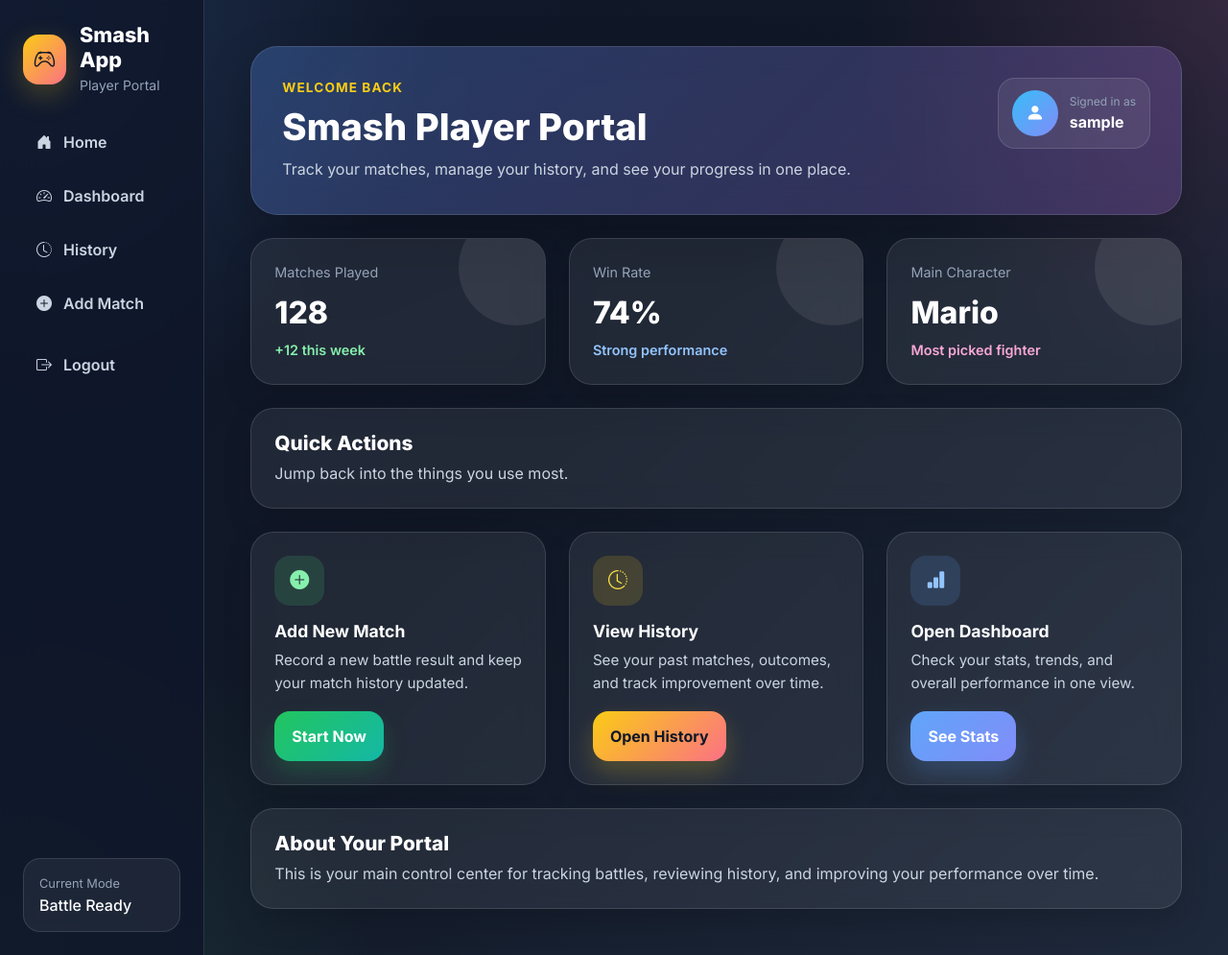
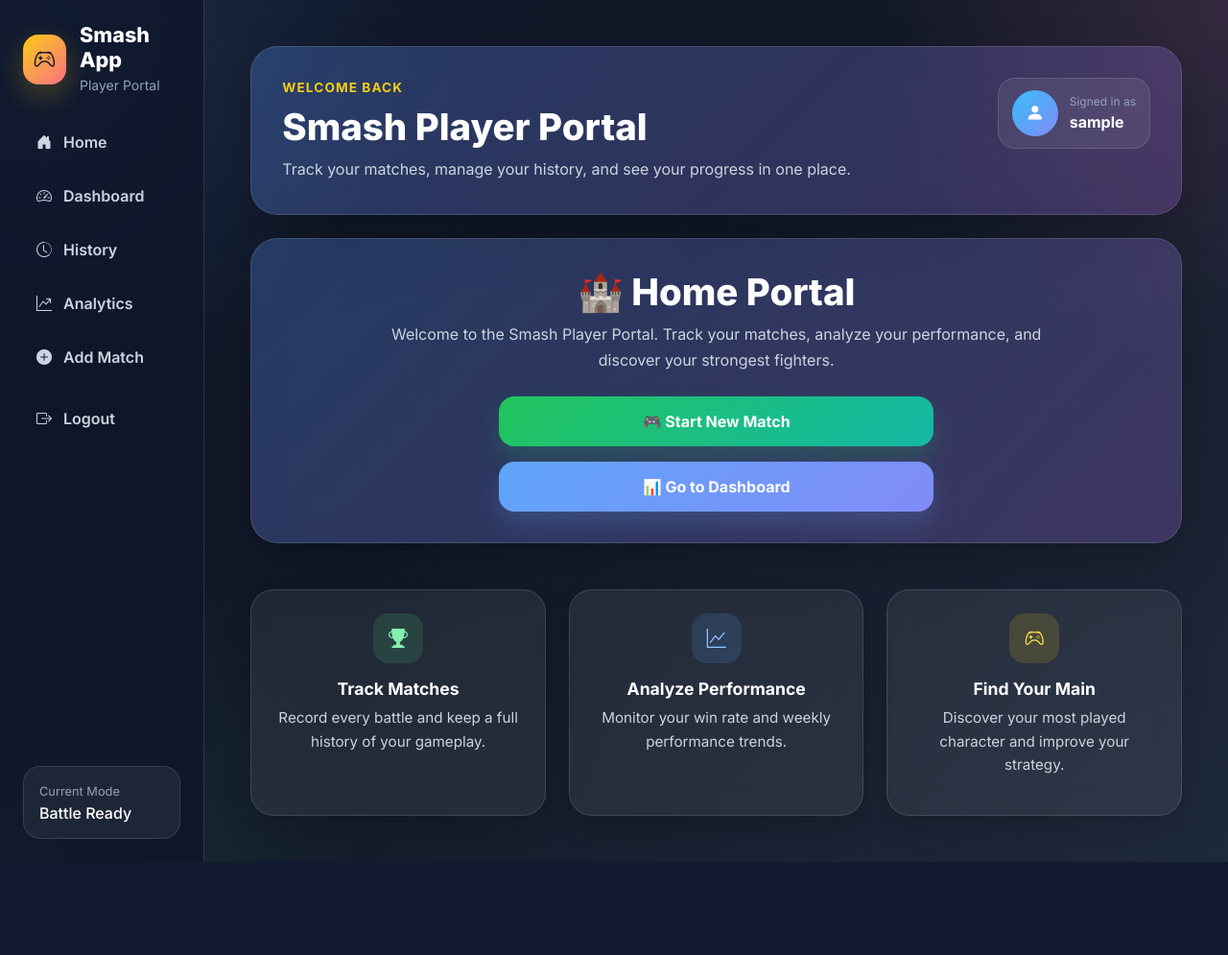
Before and after one commit to sherinawij/smash-tracker, a Flask app: page / in a window 1280 px wide. Shown: the whole page at 96% size. After the commit the page ends 898 px from the top, so only its background shows below. Run offline with Flask 3, Linux system fonts and the light colour scheme; the visitor is signed in with stand-in values (Sample User, id 1).

Commit message:
add analytics page

```diff
--- a/app.py
+++ b/app.py
@@ -2,7 +2,8 @@ from flask import Flask, request, render_template, redirect, url_for
 from flask_sqlalchemy import SQLAlchemy
 from flask_login import LoginManager, UserMixin, login_user, login_required, logout_user, current_user
 from werkzeug.security import generate_password_hash, check_password_hash
-
+from datetime import datetime, timedelta
+from collections import Counter
 app = Flask(__name__)
 app.config['SECRET_KEY'] = 'secret'
 app.config['SQLALCHEMY_DATABASE_URI'] = 'sqlite:///site.db'
@@ -17,7 +18,6 @@ def load_user(user_id):
     return User.query.get(int(user_id))
 
 db = SQLAlchemy(app)
-
 class User(db.Model, UserMixin):
     id = db.Column(db.Integer, primary_key=True)
     username = db.Column(db.String(100), nullable=False, unique=True)
@@ -26,12 +26,25 @@ class User(db.Model, UserMixin):
 @app.route('/')
 def home():
     return render_template('home.html')
-    # return "Hello, Smash App!"
 
 @app.route('/dashboard')
 @login_required
 def dashboard():
-    return render_template('dashboard.html', current_user=current_user)
+    matches = match.query.filter_by(userID=current_user.id).all()
+    total = len(matches)
+    one_week_ago = datetime.utcnow()-timedelta(days=7)
+    weekly_matches = match.query.filter(match.userID==current_user.id, match.date >= one_week_ago).all()
+    weekly_count = len(weekly_matches)
+    win_matches = match.query.filter(match.userID==current_user.id, match.result == "Win").all()
+    percentage = len(win_matches)*100/total if total > 0 else 0
+    characters = [m.character1 for m in matches]
+    counter = Counter(characters)
+    if counter:
+        most_character, count = counter.most_common(1)[0]
+    else:
+        most_character = "No data"
+        count = 0
+    return render_template('dashboard.html', current_user=current_user, total=total, weekly_count=weekly_count, percentage=percentage, most_character=most_character, count=count)
 
 @app.route('/logout')
 def logout():
@@ -75,8 +88,10 @@ class match(db.Model):
     character2 = db.Column(db.String(100), nullable=False)
     result = db.Column(db.String(100), nullable=False)
     userID = db.Column(db.Integer, db.ForeignKey('user.id'), nullable=False)
+    date = db.Column(db.DateTime, default=datetime.utcnow)
 
 @app.route('/add_match', methods=['GET', 'POST'])
+@login_required
 def add_match():
     if request.method == 'POST':
         player1 = request.form['player1']
@@ -92,6 +107,7 @@ def add_match():
         return render_template('add_match.html')
 
 @app.route('/history', methods=['GET'])
+@login_required
 def history():
     matches = match.query.filter_by(userID=current_user.id).all()
     return render_template('history.html', matches=matches)
@@ -114,6 +130,9 @@ def edit_match(match_id):
         return redirect(url_for('history'))
 
     return render_template('edit_match.html', match=cur_match)
-
+@app.route('/analytics')
+@login_required
+def analytics():
+    return render_template('analytics.html')
 if __name__ == '__main__':
     app.run(debug=True)
--- a/static/css/pages/history.css
+++ b/static/css/pages/history.css
@@ -12,8 +12,8 @@
   border-left: 4px solid #e94560;
 }
 
-.match-card.win  { border-left-color: #4caf50; }
-.match-card.loss { border-left-color: #e94560; }
+.match-card.Win  { border-left-color: #4caf50; }
+.match-card.Loss { border-left-color: #e94560; }
 
 .match-card p {
   margin: 4px 0;
--- a/templates/add_match.html
+++ b/templates/add_match.html
@@ -24,8 +24,8 @@
 
     <label>Result:</label><br>
     <select name="result">
-        <option value="win">Win</option>
-        <option value="loss">Loss</option>
+        <option value="Win">Win</option>
+        <option value="Loss">Loss</option>
     </select>
 
     <button type="submit">Add Match</button>
--- /dev/null
+++ b/templates/analytics.html
@@ -0,0 +1 @@
+{% extends "base.html" %}
--- a/templates/base.html
+++ b/templates/base.html
@@ -49,6 +49,9 @@
                             </a>
                             <a href="{{ url_for('history') }}" class="nav-link custom-link">
                                 <i class="bi bi-clock-history me-2"></i> History
+                            </a>
+                            <a href="{{ url_for('analytics') }}" class="nav-link custom-link">
+                                <i class="bi bi-graph-up-arrow me-2"></i> Analytics
                             </a>
                             <a href="{{ url_for('add_match') }}" class="nav-link custom-link">
                                 <i class="bi bi-plus-circle-fill me-2"></i> Add Match
--- a/templates/edit_match.html
+++ b/templates/edit_match.html
@@ -29,8 +29,8 @@
 
         <label>Result:</label><br>
         <select name="result">
-            <option value="win">Win</option>
-            <option value="loss">Loss</option>
+            <option value="Win">Win</option>
+            <option value="Loss">Loss</option>
         </select>
 
         <button type="submit">Add Match</button>
--- a/templates/history.html
+++ b/templates/history.html
@@ -16,9 +16,11 @@
     <p>Character 1: {{ match.character1 }}</p>
     <p>Character 2: {{ match.character2 }}</p>
     <p>Result: {{ match.result }}</p>
-
+    <p>{{ match.date }}</p>
     <div class="edit-match">
-        <button onclick="location.href = '{{ url_for('edit_match', match_id=match.id) }}'">Edit Match</button>
+        <a class="btn btn-primary" href="{{url_for('edit_match', match_id=match.id)}}">
+            Edit Match
+        </a>
     </div>
 </div>
 
--- a/templates/home.html
+++ b/templates/home.html
@@ -4,78 +4,85 @@
 
 {% block content %}
 
-<div class="row g-4 mb-4">
-    <div class="col-12 col-md-4">
-        <div class="stat-card">
-            <div class="stat-label">Matches Played</div>
-            <div class="stat-value">128</div>
-            <div class="stat-trend trend-green">+12 this week</div>
+<div class="hero-card text-center mb-5">
+
+    <h2 class="hero-title">🏰 Home Portal</h2>
+
+    <p class="hero-text mx-auto">
+        Welcome to the Smash Player Portal. Track your matches, analyze your performance,
+        and discover your strongest fighters.
+    </p>
+
+    <div class="d-flex flex-column align-items-center gap-3 mt-4">
+
+        {% if current_user.is_authenticated %}
+
+            <a href="{{ url_for('add_match') }}"
+               class="pretty-btn btn-gradient-green w-50">
+                🎮 Start New Match
+            </a>
+
+            <a href="{{ url_for('dashboard') }}"
+               class="pretty-btn btn-gradient-blue w-50">
+                📊 Go to Dashboard
+            </a>
+
+        {% else %}
+
+            <a href="{{ url_for('login') }}"
+               class="pretty-btn btn-gradient-green w-50">
+                🔑 Login
+            </a>
+
+            <a href="{{ url_for('signup') }}"
+               class="pretty-btn btn-gradient-yellow w-50">
+                ✨ Sign Up
+            </a>
+
+        {% endif %}
+
+    </div>
+</div>
+
+
+<div class="row g-4">
+
+    <div class="col-md-4">
+        <div class="feature-card text-center">
+            <div class="feature-icon icon-green">
+                <i class="bi bi-trophy-fill"></i>
+            </div>
+            <h5 class="feature-title">Track Matches</h5>
+            <p class="feature-text">
+                Record every battle and keep a full history of your gameplay.
+            </p>
         </div>
     </div>
 
-    <div class="col-12 col-md-4">
-        <div class="stat-card">
-            <div class="stat-label">Win Rate</div>
-            <div class="stat-value">74%</div>
-            <div class="stat-trend trend-blue">Strong performance</div>
+    <div class="col-md-4">
+        <div class="feature-card text-center">
+            <div class="feature-icon icon-blue">
+                <i class="bi bi-graph-up"></i>
+            </div>
+            <h5 class="feature-title">Analyze Performance</h5>
+            <p class="feature-text">
+                Monitor your win rate and weekly performance trends.
+            </p>
         </div>
     </div>
 
-    <div class="col-12 col-md-4">
-        <div class="stat-card">
-            <div class="stat-label">Main Character</div>
-            <div class="stat-value">Mario</div>
-            <div class="stat-trend trend-pink">Most picked fighter</div>
-        </div>
-    </div>
-</div>
-
-<div class="dashboard-card mb-4">
-    <h2 class="section-title">Quick Actions</h2>
-    <p class="section-subtitle">Jump back into the things you use most.</p>
-</div>
-
-<div class="row g-4 mb-4">
-    <div class="col-12 col-md-6 col-xl-4">
-        <div class="feature-card">
-            <div class="feature-icon icon-green">
-                <i class="bi bi-plus-circle-fill"></i>
+    <div class="col-md-4">
+        <div class="feature-card text-center">
+            <div class="feature-icon icon-yellow">
+                <i class="bi bi-controller"></i>
             </div>
-            <h3 class="feature-title">Add New Match</h3>
-            <p class="feature-text">Record a new battle result and keep your match history updated.</p>
-            <a href="{{ url_for('add_match') }}" class="pretty-btn btn-gradient-green">Start Now</a>
+            <h5 class="feature-title">Find Your Main</h5>
+            <p class="feature-text">
+                Discover your most played character and improve your strategy.
+            </p>
         </div>
     </div>
 
-    <div class="col-12 col-md-6 col-xl-4">
-        <div class="feature-card">
-            <div class="feature-icon icon-yellow">
-                <i class="bi bi-clock-history"></i>
-            </div>
-            <h3 class="feature-title">View History</h3>
-            <p class="feature-text">See your past matches, outcomes, and track improvement over time.</p>
-            <a href="{{ url_for('history') }}" class="pretty-btn btn-gradient-yellow">Open History</a>
-        </div>
-    </div>
-
-    <div class="col-12 col-md-6 col-xl-4">
-        <div class="feature-card">
-            <div class="feature-icon icon-blue">
-                <i class="bi bi-bar-chart-fill"></i>
-            </div>
-            <h3 class="feature-title">Open Dashboard</h3>
-            <p class="feature-text">Check your stats, trends, and overall performance in one view.</p>
-            <a href="{{ url_for('dashboard') }}" class="pretty-btn btn-gradient-blue">See Stats</a>
-        </div>
-    </div>
-</div>
-
-<div class="content-card">
-    <h2 class="section-title">About Your Portal</h2>
-    <p class="section-subtitle">
-        This is your main control center for tracking battles, reviewing history,
-        and improving your performance over time.
-    </p>
 </div>
 
 {% endblock %}
```
Also changed, not shown: templates/dashboard.html (+99 -7 lines).
